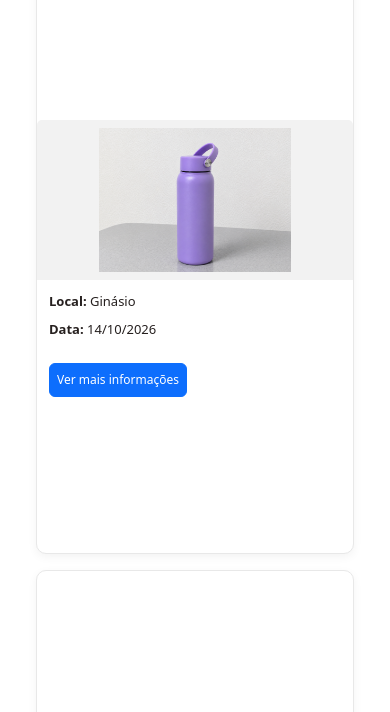
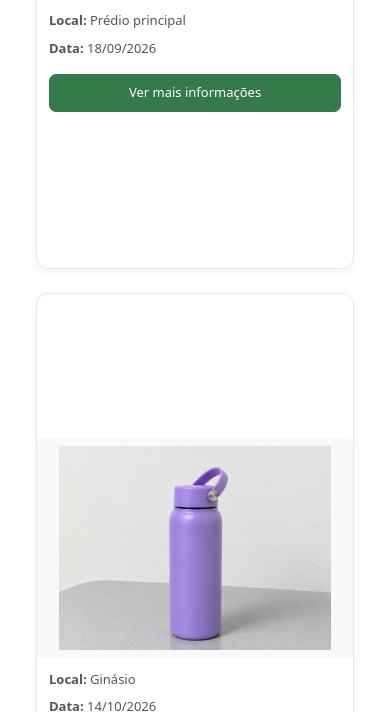
Before and after one commit to giovanna153/Sistema-Objetos-Perdidos-IFRNCM, a Flask app: page /objetos in a window 390 px wide. Shown: the part 3556-4268 px from the top of the page. Run offline with Flask 3, Linux system fonts and the light colour scheme; some libraries are stand-ins or nearby versions.

Commit message:
Revert "CORREÇÃO DO TAMANHO DOS CARDS"
This reverts commit 8587939fb280f5b7fdce926cc1831aa90fa1f022.

```diff
--- a/app/static/css/style.css
+++ b/app/static/css/style.css
@@ -279,56 +279,49 @@
 /* CARDS DOS OBJETOS */
 
 .objeto-card {
-    height: auto;
+    height: 100%;
     border: 1px solid #E8E8E8;
-    border-radius: 10px;
+    border-radius: 12px;
     overflow: hidden;
     background-color: #FFFFFF;
-    box-shadow: 0 3px 10px rgba(0, 0, 0, 0.05);
-    transition: transform 0.25s ease;
-    align-self: start;
+    box-shadow: 0 3px 12px rgba(0, 0, 0, 0.05);
+    transition: transform 0.25s ease, box-shadow 0.25s ease;
 }
 
 .objeto-card:hover {
-    transform: translateY(-3px);
+    transform: translateY(-4px);
+    box-shadow: 0 8px 20px rgba(0, 0, 0, 0.09);
 }
 
 /* FOTOGRAFIAS */
 
 .objeto-card .objeto-foto {
+    display: block;
     width: 100%;
-    height: 145px;
+    height: 160px;
     object-fit: contain;
     background-color: #F2F2F2;
     padding: 8px;
 }
-
-.objeto-card .sem-foto {
-    height: 145px;
-    display: flex;
-    align-items: center;
-    justify-content: center;
-    background-color: #F2F2F2;
-    color: #777;
-}
-
-/* CONTEÚDO */
 
 .objeto-card .card-body {
     padding: 12px;
 }
 
 .objeto-card .card-text {
+    color: #555555;
     font-size: 13px;
     margin-bottom: 8px;
 }
 
-
 /* BOTÃO VER MAIS */
 
 .objeto-card .btn-primary {
-    font-size: 12px;
-    padding: 7px;
+    background-color: var(--cor-verde);
+    border-color: var(--cor-verde);
+    border-radius: 7px;
+    font-size: 13px;
+    padding: 8px 10px;
 }
 
 .objeto-card .btn-primary:hover {
--- a/app/templates/objetos.html
+++ b/app/templates/objetos.html
@@ -150,13 +150,13 @@
 
     {% if objetos.items %}
 
-        <div class="row row-cols-1 row-cols-sm-2 row-cols-md-3 row-cols-lg-5 g-3 align-items-start">
+        <div class="row g-4">
 
             {% for objeto in objetos.items %}
 
-                <div class="col">
+                <div class="col-12 col-sm-6 col-md-4 col-lg-3">
 
-                    <section class="card objeto-card">
+                    <section class="card objeto-card h-100">
 
 
                         {% if objeto.foto %}
@@ -164,18 +164,18 @@
                                 src="{{ url_for('static', filename=objeto.foto) }}"
                                 class="card-img-top objeto-foto"
                                 alt="Foto de {{ objeto.nome_objeto }}"
-
+                                style="height: 220px; object-fit: contain; background-color: #f8f9fa;"
                             >
                         {% else %}
                             <div
-                                class="sem-foto"
-
+                                class="d-flex align-items-center justify-content-center bg-light text-secondary"
+                                style="height: 220px;"
                             >
                                 Sem foto disponível
                             </div>
                         {% endif %}
 
-                        <div class="card-body">
+                        <div class="card-body d-flex flex-column">
 
 
                             <p class="card-text mb-2">
@@ -192,7 +192,7 @@
 
                             <button
                                 type="button"
-                                class="btn btn-primary mt-2"
+                                class="btn btn-primary mt-auto"
                                 data-bs-toggle="modal"
                                 data-bs-target="#modalObjeto{{ objeto.id }}"
                             >
```
